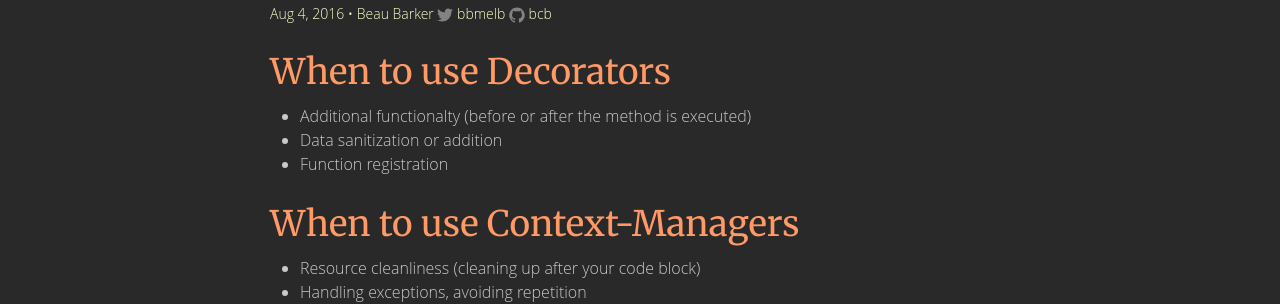
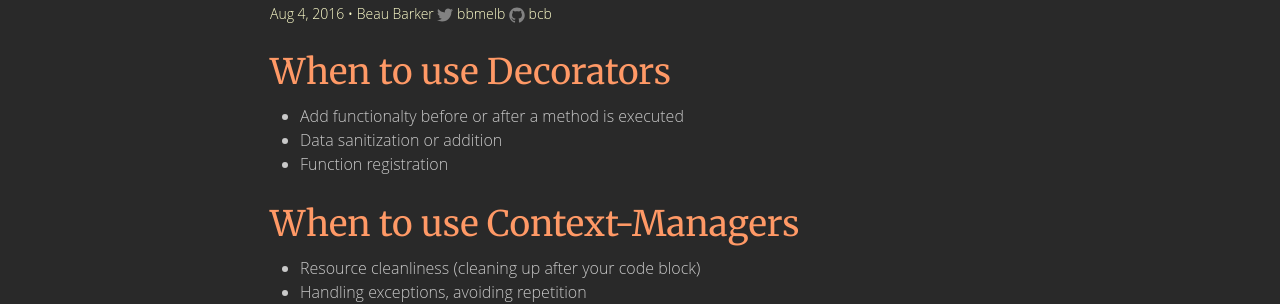
Before and after one commit to explodinglabs/explodinglabs.github.io, a Jekyll site: the page built from _posts/2016-08-04-professional-python-notes.markdown, in a window 1280 px wide. Shown: the part 229-533 px from the top of the page. Built offline with Jekyll 4.4.1, drawn with Linux system fonts in a browser that asks for light colours; some web fonts are replaced; comment, search, counter and statistics services are not loaded.

Commit message:
Adjust post

```diff
--- a/_posts/2016-08-04-professional-python-notes.markdown
+++ b/_posts/2016-08-04-professional-python-notes.markdown
@@ -8,7 +8,7 @@ comments: true
 When to use Decorators
 ======================
 
-- Additional functionalty (before or after the method is executed)
+- Add functionalty before or after a method is executed
 - Data sanitization or addition
 - Function registration
 
```
